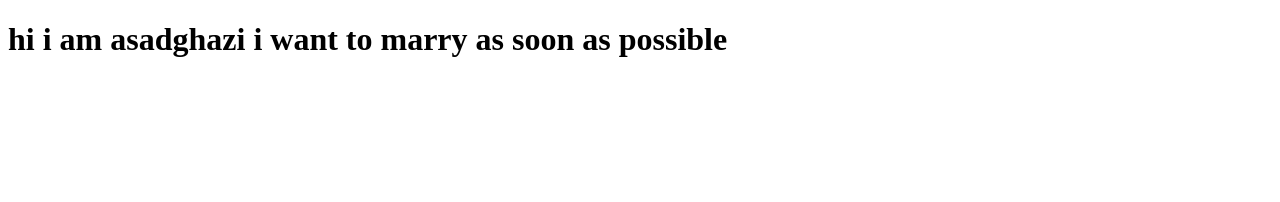
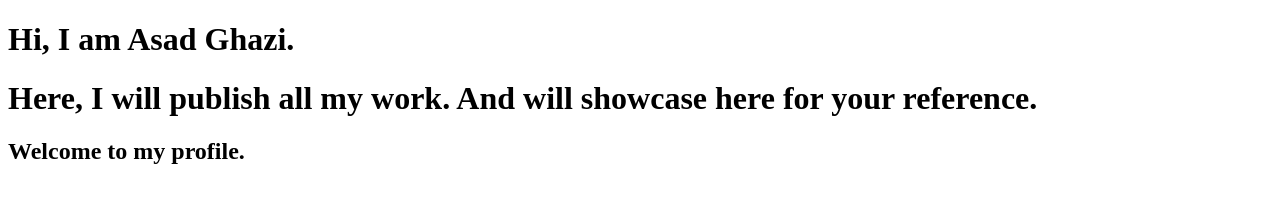
Before and after one commit to Mrasad99/my-first-project, a plain HTML site: page Index.html in a window 1280 px wide. Drawn offline with Linux system fonts and the light colour scheme.

Commit message:
first commit

```diff
--- a/Index.html
+++ b/Index.html
@@ -6,8 +6,9 @@
     <title>my personal website</title>
 </head>
 <body>
-<h1>hi i am asadghazi i want to marry as soon as possible
-
+<h1>Hi, I am Asad Ghazi.
 </h1>
+<h1>Here, I will publish all my work. And will showcase here for your reference.</h1>
+<h2>Welcome to my profile.</h2>
 </body>
 </html>
```
